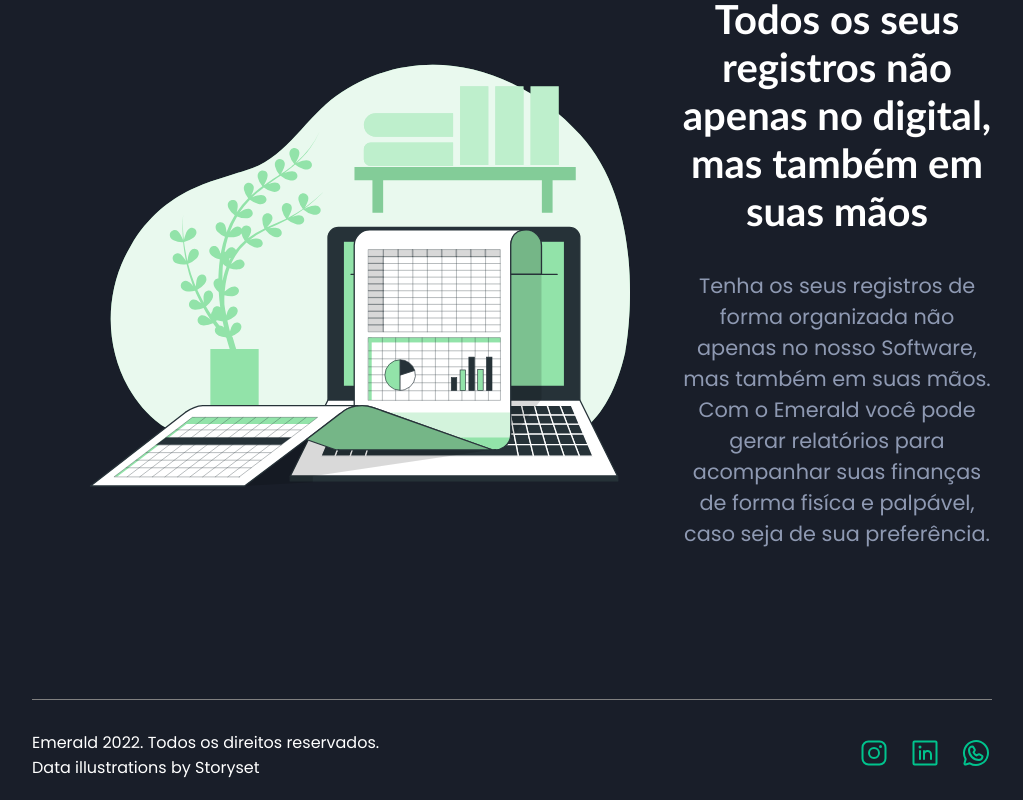
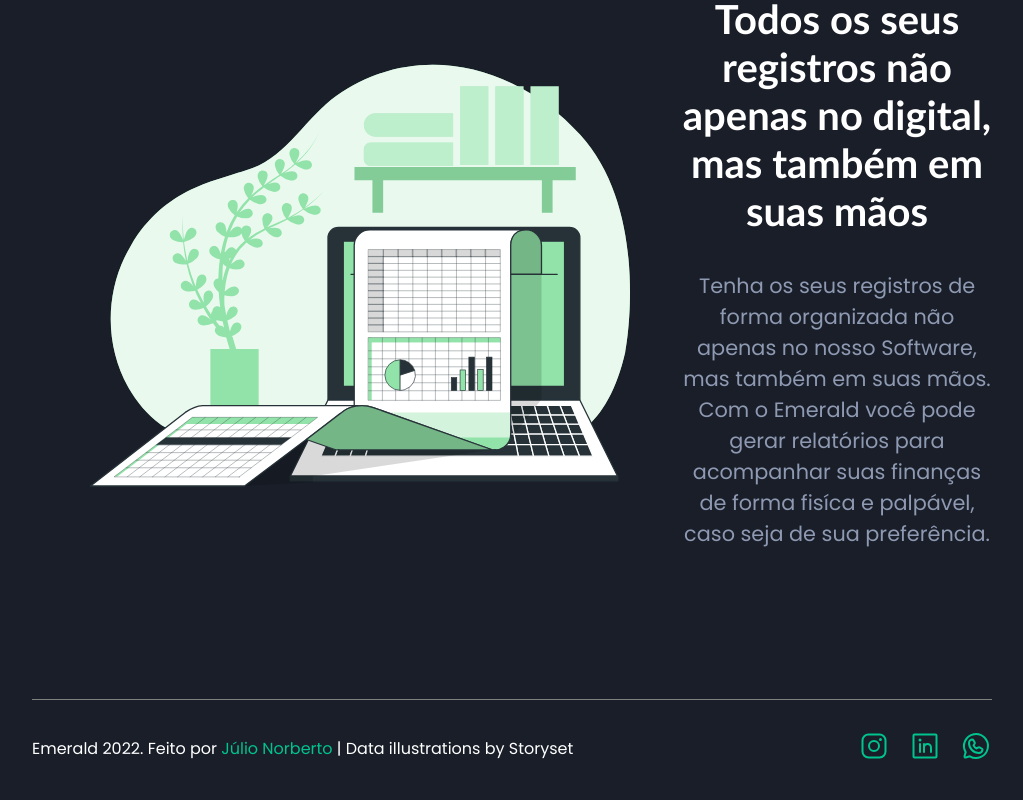
Before and after one commit to Julio-Norberto/emerald, a React (Vite) app: page / in a window 1280 px wide. Shown: the part 3045-3845 px from the top of the page, without its empty margins (128-1151 px from the left). Built offline with nearby package versions, Linux system fonts and the light colour scheme.

Commit message:
changing footer, adding my name and gthub link

```diff
--- a/src/components/Footer/index.tsx
+++ b/src/components/Footer/index.tsx
@@ -4,7 +4,7 @@
 export default function Footer() {
     return (
         <footer className='footer-container'>
-            <p>Emerald 2022. Todos os direitos reservados. <br /> <a className='ilustrations' href="https://storyset.com/data">Data illustrations by Storyset</a></p>
+            <p>Emerald 2022. Feito por <a style={{ color: '#01C38D' }} className='ilustrations' target="_blank" href="https://github.com/Julio-Norberto">Júlio Norberto</a> | <a className='ilustrations' href="https://storyset.com/data">Data illustrations by Storyset</a></p>
 
             <div className='social'>
                 <a target="_blank" href="https://www.instagram.com/julionorberto_s/"> <InstagramLogo size={32} color="#01C38D" /> </a>
```
